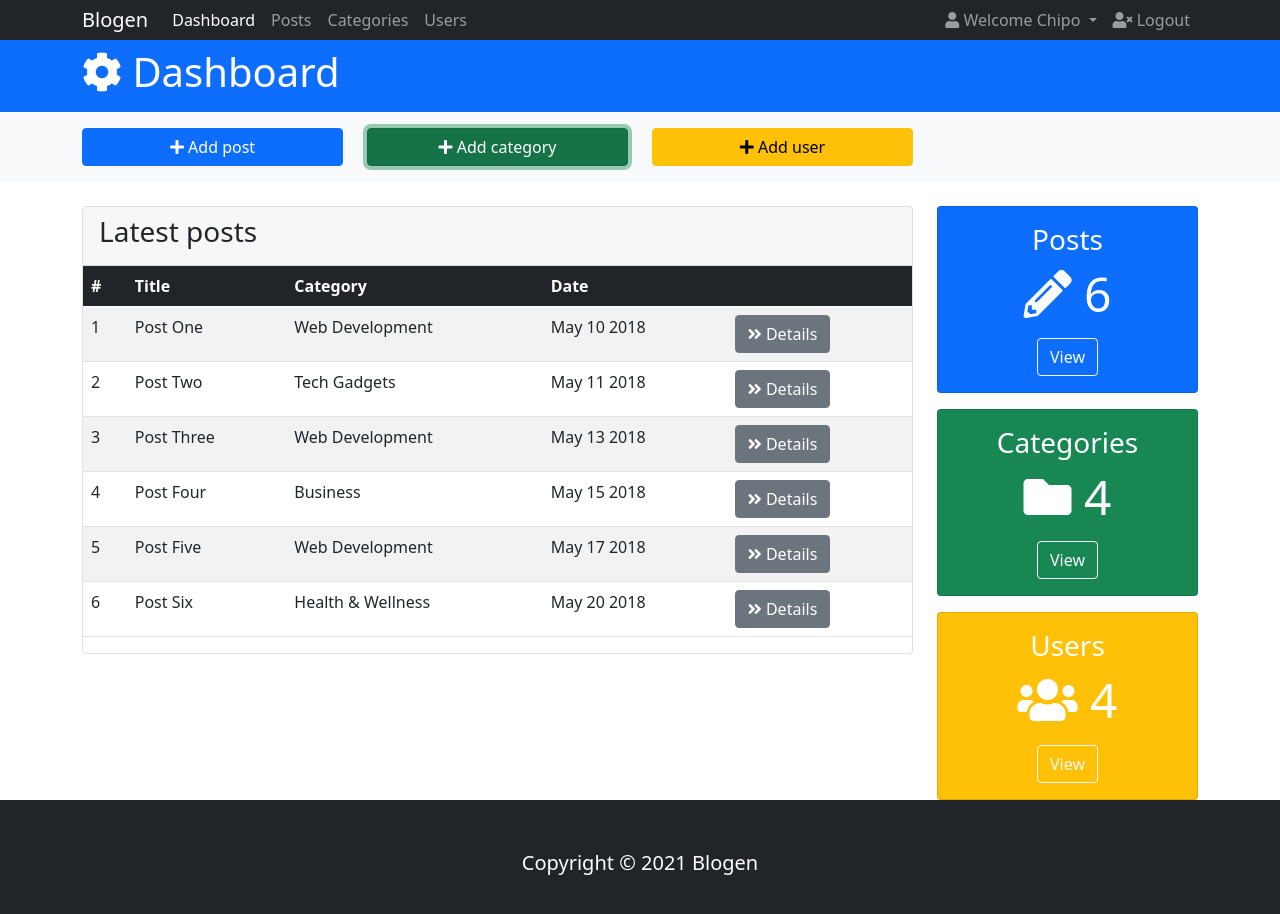
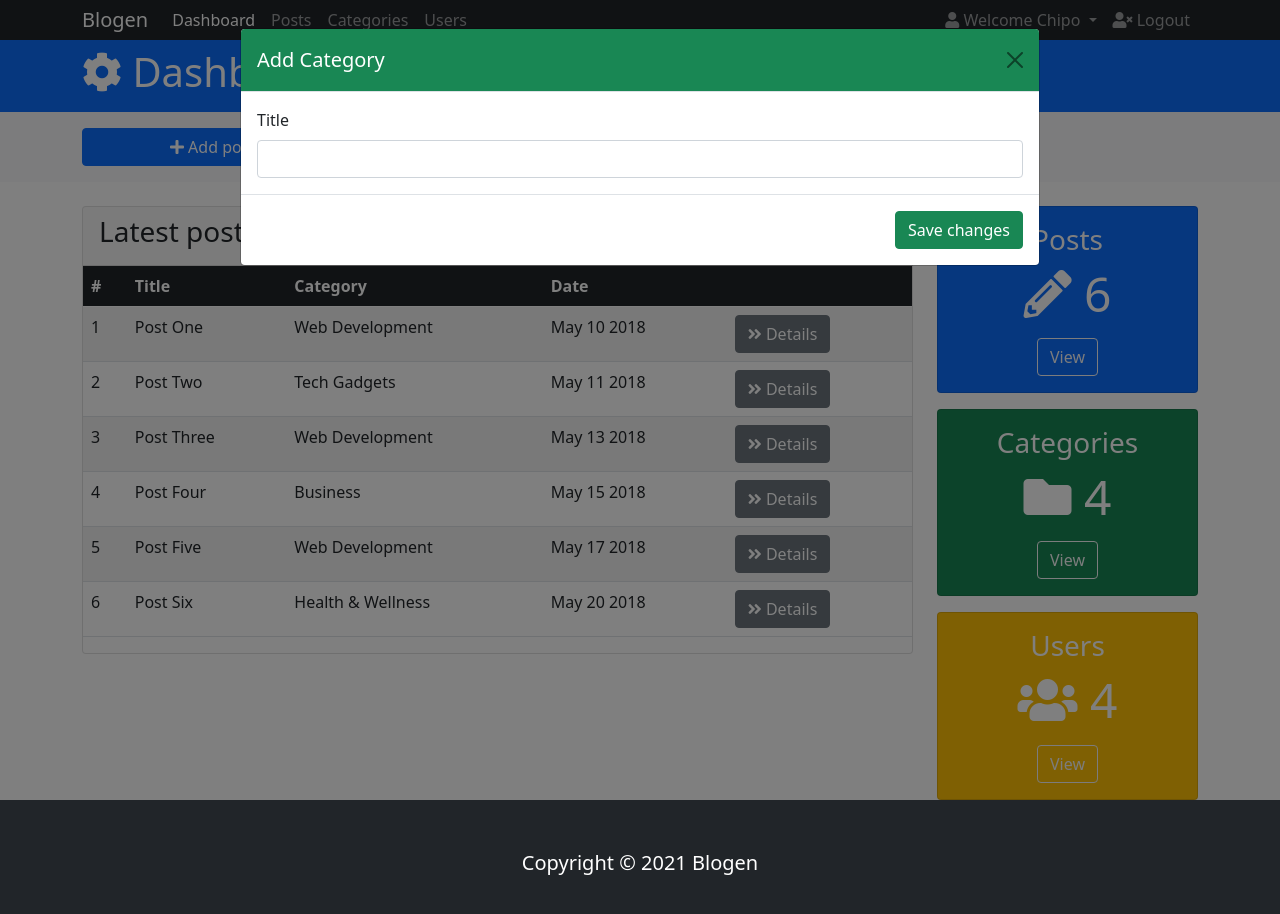
Before and after one commit to pablonap/bs_blog, a plain HTML site: page index.html in a window 1280 px wide. Both pictures are taken after a click on the button "Add category". Drawn offline with nearby package versions, Linux system fonts and the light colour scheme.

Commit message:
Add category modal

```diff
--- a/index.html
+++ b/index.html
@@ -101,7 +101,12 @@
               </button>
             </div>
             <div class="col-md-3 d-grid">
-              <button type="button" class="btn btn-success">
+              <button
+                type="button"
+                class="btn btn-success"
+                data-bs-toggle="modal"
+                data-bs-target="#modalCategory"
+              >
                 <i class="fas fa-plus"></i> Add category
               </button>
             </div>
@@ -237,6 +242,35 @@
       </div>
     </footer>
 
+    <div
+      class="modal fade"
+      id="modalCategory"
+      tabindex="-1"
+      aria-labelledby="exampleModalLabel"
+      aria-hidden="true"
+    >
+      <div class="modal-dialog modal-lg">
+        <div class="modal-content">
+          <div class="modal-header bg-success text-white">
+            <h5 class="modal-title" id="exampleModalLabel">Add Category</h5>
+            <button
+              type="button"
+              class="btn-close"
+              data-bs-dismiss="modal"
+              aria-label="Close"
+            ></button>
+          </div>
+          <div class="modal-body">
+            <label for="titleInput" class="form-label">Title</label>
+            <input type="text" class="form-control" id="titleInput" />
+          </div>
+          <div class="modal-footer">
+            <button type="button" class="btn btn-success">Save changes</button>
+          </div>
+        </div>
+      </div>
+    </div>
+
     <script
       src="https://cdn.jsdelivr.net/npm/bootstrap@5.0.2/dist/js/bootstrap.bundle.min.js"
       integrity="sha384-MrcW6ZMFYlzcLA8Nl+NtUVF0sA7MsXsP1UyJoMp4YLEuNSfAP+JcXn/tWtIaxVXM"
```
